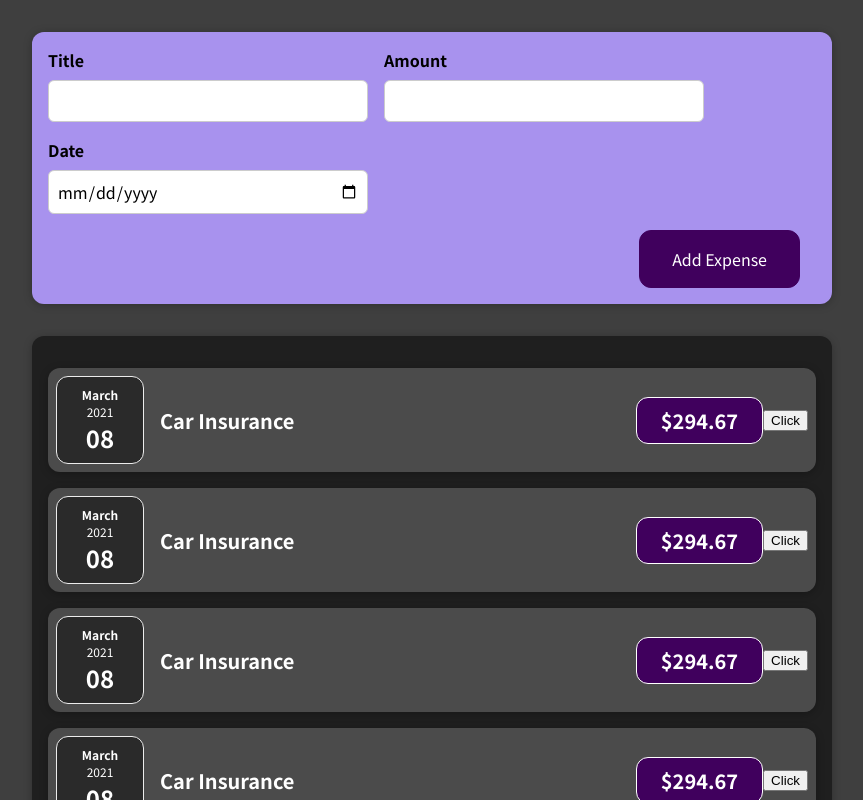
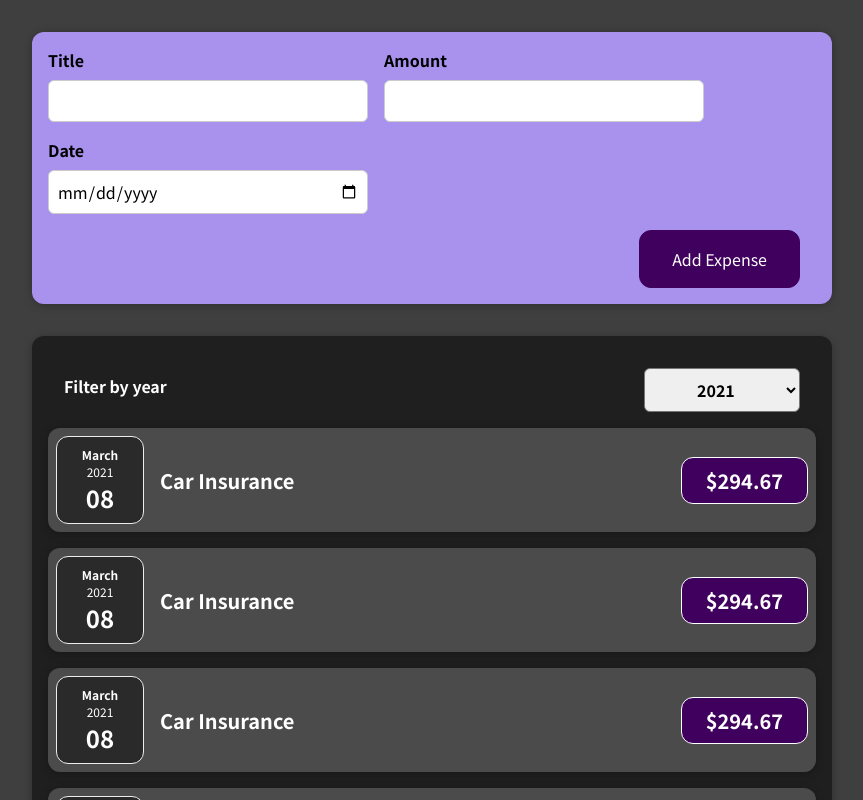
Before and after one commit to krstoko/ReactPractise, a React (Create React App) app in the folder reactapp/: page / in a window 1280 px wide. Shown: the top 800 px of the page, without its empty margins (208-1071 px from the left). Built offline with nearby package versions, Linux system fonts and the light colour scheme.

Commit message:
Learning how to filter array and adding it into project

```diff
--- a/reactapp/src/App.css
+++ b/reactapp/src/App.css
@@ -158,3 +158,28 @@
 .new-expense__actions {
   text-align: right;
 }
+
+.expenses-filter {
+  color: white;
+  padding: 0 1rem;
+}
+
+.expenses-filter__control {
+  display: flex;
+  width: 100%;
+  align-items: center;
+  justify-content: space-between;
+  margin: 1rem 0;
+}
+
+.expenses-filter label {
+  font-weight: bold;
+  margin-bottom: 0.5rem;
+}
+
+.expenses-filter select {
+  font: inherit;
+  padding: 0.5rem 3rem;
+  font-weight: bold;
+  border-radius: 6px;
+}
--- a/reactapp/src/App.js
+++ b/reactapp/src/App.js
@@ -12,7 +12,7 @@ function App() {
   ]);
 
   const addExpenseHandler = (newExpense) =>{
-    setExpenses((prevState) => [...prevState,newExpense])
+    setExpenses((prevState) => [newExpense,...prevState])
   }
   return (
     <div className="App">
--- a/reactapp/src/components/Expenses/ExpenseDate.js
+++ b/reactapp/src/components/Expenses/ExpenseDate.js
@@ -1,8 +1,8 @@
 function ExpenseDate(props) {
-  const date = new Date(props.date);
-  const month = date.toLocaleString("en-US", { month: "long" });
-  const day = date.toLocaleString("en-US", { day: "2-digit" });
-  const year = date.getFullYear();
+
+  const month = props.date.toLocaleString("en-US", { month: "long" });
+  const day = props.date.toLocaleString("en-US", { day: "2-digit" });
+  const year = props.date.getFullYear();
 
   return (
     <div className="expense-date">
--- a/reactapp/src/components/Expenses/ExpenseItem.js
+++ b/reactapp/src/components/Expenses/ExpenseItem.js
@@ -1,21 +1,15 @@
-import React, { useState } from "react"
+import React from "react"
 import Card from "../UI/Card";
 import ExpenseDate from "./ExpenseDate";
 
 function ExpenseItem(props) {
-  const [title,setTitle] = useState(props.info.title);
-
-  const clickHandler = () =>{
-    setTitle("Updated")
-  }
   return (
     <Card className="expense-item">
       <ExpenseDate date={props.info.date} />
       <div className="expense-item__description">
-        <h2>{title}</h2>
+        <h2>{props.info.title}</h2>
         <div className="expense-item__price">${props.info.amount}</div>
       </div>
-      <button onClick={clickHandler}>Click</button>
     </Card>
   );
 }
--- a/reactapp/src/components/Expenses/Expenses.js
+++ b/reactapp/src/components/Expenses/Expenses.js
@@ -1,11 +1,20 @@
+import React,{ useState } from "react";
 import Card from "../UI/Card";
 import ExpenseItem from "./ExpenseItem";
+import ExpensesFilter from "./ExpensesFilter";
 
 function Expenses(props) {
+  const [filteredYear, setFilteredYear] = useState('2021');
 
+  const filterChangeHandler = selectedYear => {
+    setFilteredYear(selectedYear);
+  };
+
+  const filteredExpenses = props.items.filter((expense) => expense.date.getFullYear().toString() === filteredYear)
   return (
     <Card className="expenses">
-      {props.items.map((data, id) => {
+      <ExpensesFilter selected={filteredYear} onChangeFilter={filterChangeHandler} />
+      {filteredExpenses.map((data, id) => {
         return <ExpenseItem info={data} key={id} />;
       })}
     </Card>
--- /dev/null
+++ b/reactapp/src/components/Expenses/ExpensesFilter.js
@@ -0,0 +1,23 @@
+import React from 'react';
+
+const ExpensesFilter = (props) => {
+  const dropdownChangeHandler = (event) => {
+    props.onChangeFilter(event.target.value);
+  };
+
+  return (
+    <div className='expenses-filter'>
+      <div className='expenses-filter__control'>
+        <label>Filter by year</label>
+        <select value={props.selected} onChange={dropdownChangeHandler}>
+          <option value='2022'>2022</option>
+          <option value='2021'>2021</option>
+          <option value='2020'>2020</option>
+          <option value='2019'>2019</option>
+        </select>
+      </div>
+    </div>
+  );
+};
+
+export default ExpensesFilter;
--- a/reactapp/src/components/NewExpanse/ExpenseForm.js
+++ b/reactapp/src/components/NewExpanse/ExpenseForm.js
@@ -10,7 +10,12 @@ const ExpenseForm = (props) => {
 
   const submitHandler = (event) =>{
       event.preventDefault();
-      props.onSubmitData(values)
+      let expense = {
+          title: values.title,
+          amount: values.amount,
+          date: new Date(values.date)
+      }
+      props.onSubmitData(expense)
   }
   return (
     <form onSubmit={submitHandler}>
```
